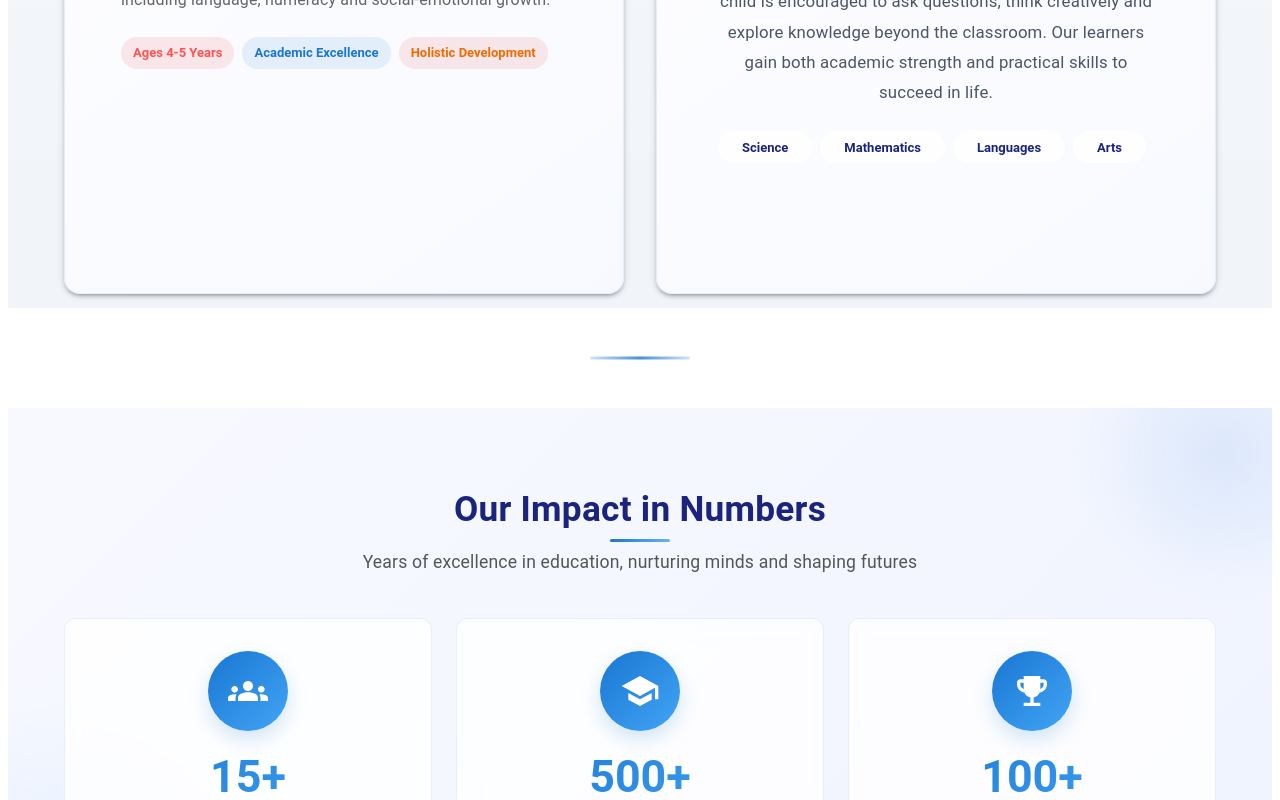
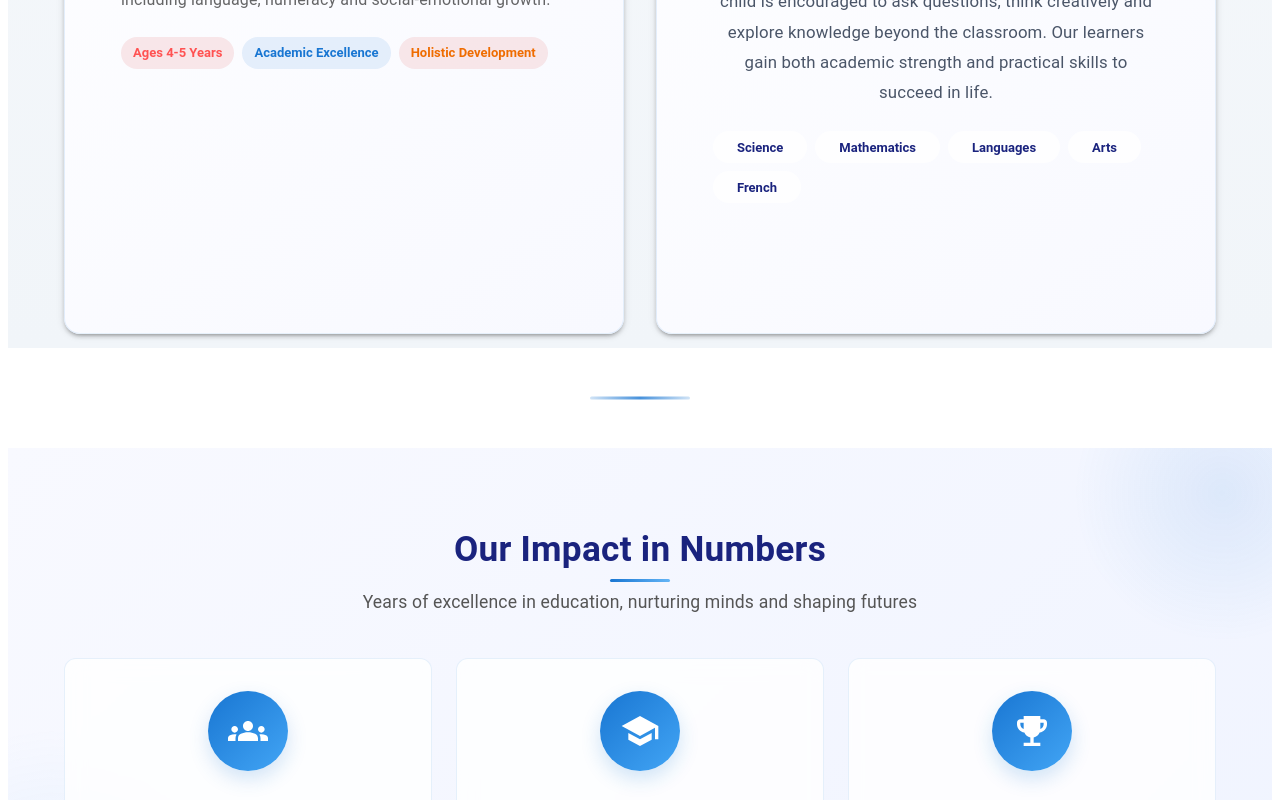
Before and after one commit to elly-design/tbjs-system, a React (Vite) app: page / in a window 1280 px wide. Shown: the part 2480-3280 px from the top of the page. Built offline with nearby package versions, Linux system fonts and the light colour scheme.

Commit message:
Add French language and remove hover effect from champions section

```diff
--- a/src/pages/Home.jsx
+++ b/src/pages/Home.jsx
@@ -801,7 +801,7 @@ const Home = () => {
                     gap: 1
                   }}>
                     <Box>
-                      {['Science', 'Mathematics', 'Languages', 'Arts'].map((subject) => (
+                      {['Science', 'Mathematics', 'Languages', 'Arts', 'French'].map((subject) => (
                         <Chip
                           key={subject}
                           label={subject}
@@ -812,10 +812,7 @@ const Home = () => {
                             color: '#1a237e',
                             fontWeight: 600,
                             px: 1.5,
-                            '&:hover': {
-                              transform: 'translateY(-2px)',
-                              boxShadow: '0 2px 8px rgba(0,0,0,0.1)'
-                            },
+
                             transition: 'all 0.3s ease'
                           }}
                         />
```
